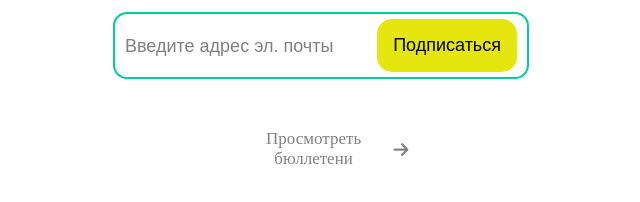
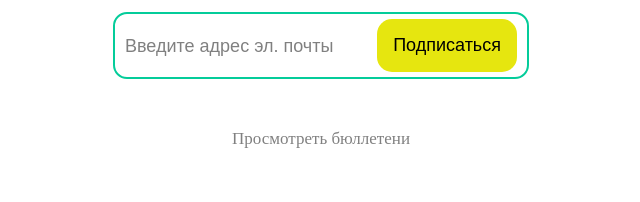
Before and after one commit to zummorox/msn-news, a plain HTML site: page sign/index.html in a window 1280 px wide. Shown: the part 400-602 px from the top of the page, without its empty margins (319-959 px from the left). Drawn offline with Linux system fonts and the light colour scheme.

Commit message:
удалена иконка стрелки

```diff
--- a/sign/index.html
+++ b/sign/index.html
@@ -20,7 +20,7 @@
                 <input placeholder="Введите адрес эл. почты" type="text">
                 <button type="submit">Подписаться</button>
             </div>
-            <a href="../news/index.html">Просмотреть бюллетени<i class="fa-solid fa-arrow-right"></i>  </a>
+            <a href="../news/index.html">Просмотреть бюллетени</a>
         </form>
 
         <script src="https://kit.fontawesome.com/aa803d7ef1.js" crossorigin="anonymous"></script>
--- a/sign/style.scss
+++ b/sign/style.scss
@@ -19,10 +19,6 @@ form{
       text-decoration: none;
       color: gray;
       font-size: 17px;
-      display: flex;
-      width: 21%;
-      margin: 0px auto;
-      justify-content: space-between;
       align-items: center;
       transition-duration: 0.4s;
       &:hover{
```
Also changed, not shown: sign/style.css, 1 other file.
